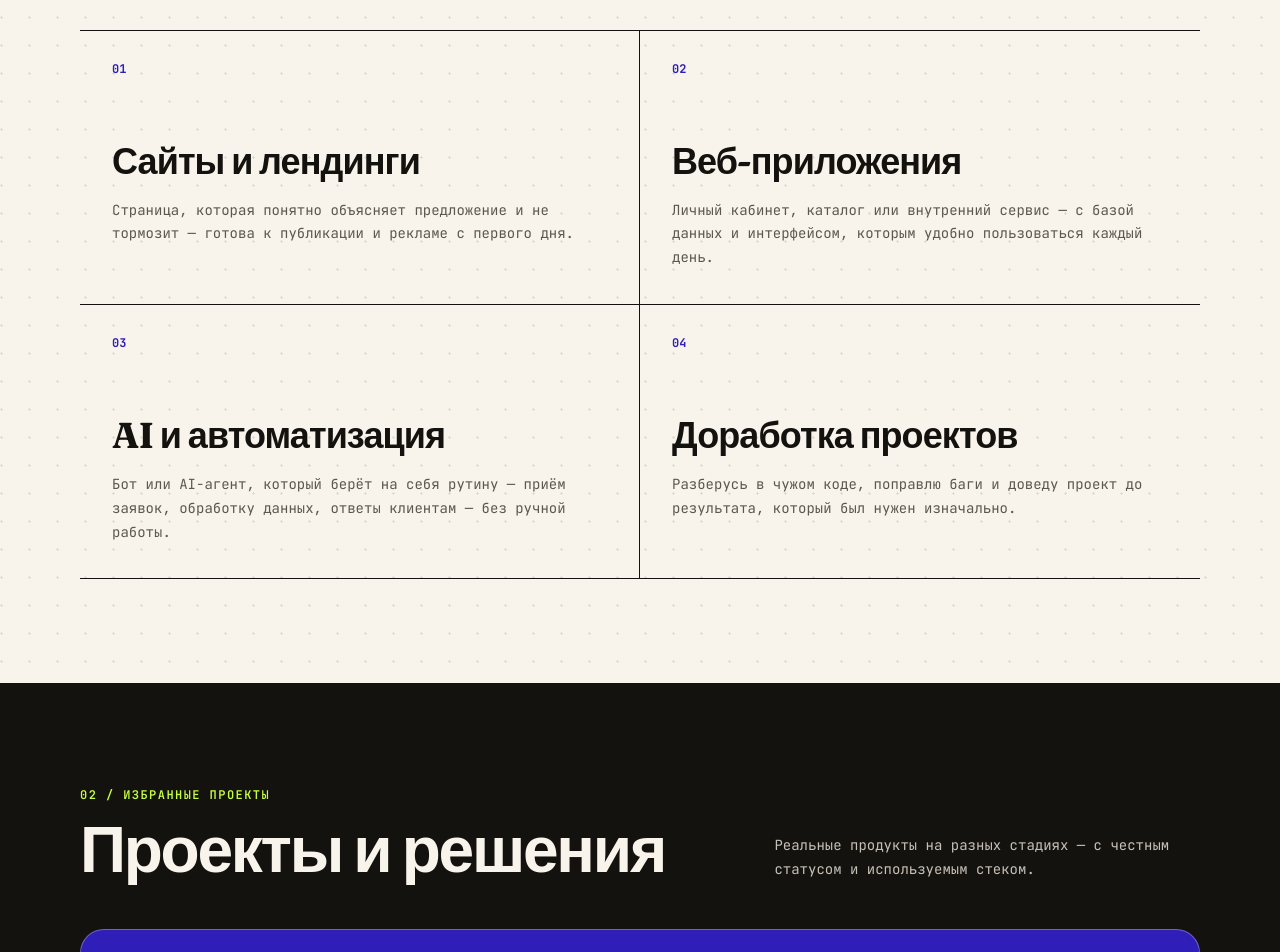
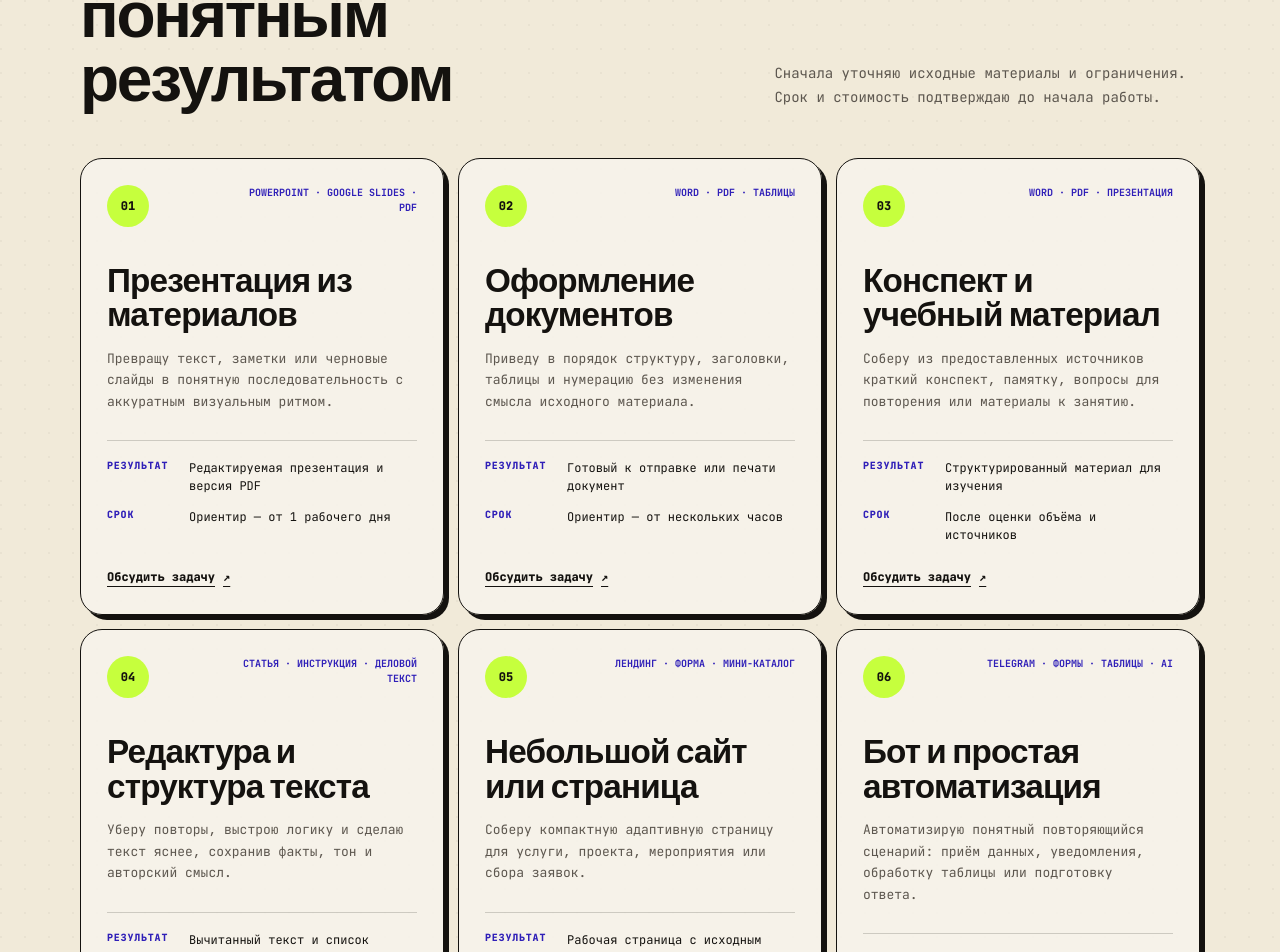
Before and after one commit to bav56172-svg/andrey-portfolio, a Next.js app: page / in a window 1280 px wide. Shown: the part 1104-2056 px from the top of the page. Built offline with nearby package versions, Linux system fonts and the light colour scheme.

Commit message:
feat: добавить быстрые услуги в портфолио

```diff
--- a/app/globals.css
+++ b/app/globals.css
@@ -392,6 +392,127 @@ a:focus-visible {
   font-size: 14px;
   line-height: 1.7;
 }
+.quick-services {
+  position: relative;
+  overflow: hidden;
+  background: var(--paper-2);
+}
+.quick-services::before {
+  position: absolute;
+  inset: 0;
+  background-image: radial-gradient(
+    circle at 1px 1px,
+    rgba(28, 24, 20, 0.12) 1px,
+    transparent 0
+  );
+  background-size: 24px 24px;
+  content: "";
+  opacity: 0.32;
+  pointer-events: none;
+}
+.quick-services .container {
+  position: relative;
+}
+.quick-service-grid {
+  display: grid;
+  grid-template-columns: repeat(3, minmax(0, 1fr));
+  gap: 14px;
+}
+.quick-service-card {
+  display: flex;
+  min-height: 390px;
+  flex-direction: column;
+  padding: 26px;
+  border: 1px solid var(--ink);
+  border-radius: 22px;
+  background: rgba(248, 244, 236, 0.88);
+  box-shadow: 5px 5px 0 var(--ink);
+  transition:
+    transform 180ms ease,
+    box-shadow 180ms ease;
+}
+.quick-service-card:hover {
+  box-shadow: 2px 2px 0 var(--ink);
+  transform: translate(3px, 3px);
+}
+.quick-service-head {
+  display: flex;
+  min-height: 44px;
+  align-items: flex-start;
+  justify-content: space-between;
+  gap: 18px;
+  margin-bottom: 34px;
+}
+.quick-service-number {
+  display: inline-grid;
+  min-width: 42px;
+  min-height: 42px;
+  place-items: center;
+  border-radius: 50%;
+  background: var(--lime);
+  color: var(--ink);
+  font-size: 12px;
+  font-weight: 800;
+}
+.quick-service-head p {
+  max-width: 190px;
+  color: var(--violet-deep);
+  font-size: 10px;
+  font-weight: 700;
+  line-height: 1.5;
+  text-align: right;
+  text-transform: uppercase;
+}
+.quick-service-card h3 {
+  max-width: 310px;
+  font-family: var(--serif);
+  font-size: clamp(25px, 2.6vw, 34px);
+  font-weight: 620;
+  line-height: 1.04;
+  letter-spacing: -0.025em;
+}
+.quick-service-description {
+  margin-top: 16px;
+  color: var(--muted-ink);
+  font-size: 13px;
+  line-height: 1.65;
+}
+.quick-service-details {
+  display: grid;
+  gap: 13px;
+  margin-top: 28px;
+  padding-top: 18px;
+  border-top: 1px solid var(--line);
+}
+.quick-service-details > div {
+  display: grid;
+  grid-template-columns: 70px minmax(0, 1fr);
+  gap: 12px;
+}
+.quick-service-details dt {
+  color: var(--violet-deep);
+  font-size: 10px;
+  font-weight: 800;
+  letter-spacing: 0.08em;
+  text-transform: uppercase;
+}
+.quick-service-details dd {
+  font-size: 12px;
+  line-height: 1.5;
+}
+.quick-service-link {
+  display: inline-flex;
+  min-height: 44px;
+  align-items: center;
+  align-self: flex-start;
+  gap: 8px;
+  margin-top: auto;
+  padding-top: 22px;
+  color: var(--ink);
+  font-size: 12px;
+  font-weight: 800;
+  text-underline-offset: 5px;
+}
 .service-grid {
   display: grid;
   grid-template-columns: repeat(2, minmax(0, 1fr));
@@ -456,6 +577,9 @@ a:focus-visible {
 }
 .project-card:first-child {
   background: var(--violet-deep);
+}
+.project-card:first-child .project-category {
+  color: #e3dfff;
 }
 .project-meta {
   display: flex;
@@ -720,6 +844,9 @@ a:focus-visible {
   .process-grid {
     grid-template-columns: repeat(2, minmax(0, 1fr));
   }
+  .quick-service-grid {
+    grid-template-columns: repeat(2, minmax(0, 1fr));
+  }
   .process-step:nth-child(3) {
     border-left: 0;
   }
@@ -760,6 +887,7 @@ a:focus-visible {
   }
   .hero-proof,
   .section-heading,
+  .quick-service-grid,
   .service-grid,
   .project-grid,
   .about-grid {
@@ -782,6 +910,9 @@ a:focus-visible {
   .service-card {
     min-height: 220px;
     padding-inline: 0;
+  }
+  .quick-service-card {
+    min-height: 0;
   }
   .project-card {
     grid-template-columns: 54px minmax(0, 1fr);
@@ -847,6 +978,17 @@ a:focus-visible {
   .contact-inner .button {
     width: 100%;
   }
+  .quick-service-card {
+    padding: 22px 20px;
+    box-shadow: 3px 3px 0 var(--ink);
+  }
+  .quick-service-head {
+    margin-bottom: 28px;
+  }
+  .quick-service-details > div {
+    grid-template-columns: 1fr;
+    gap: 5px;
+  }
   .terminal-card {
     right: -4px;
   }
--- a/app/page.tsx
+++ b/app/page.tsx
@@ -2,7 +2,8 @@ import Image from "next/image";
 
 import { portfolioContent } from "./content";
 
-const { links, processSteps, projects, services } = portfolioContent;
+const { links, processSteps, projects, quickServices, services } =
+  portfolioContent;
 
 export default function Home() {
   return (
@@ -15,7 +16,7 @@ export default function Home() {
           <a
             className="wordmark"
             href="#top"
-            aria-label="Андрей Балашов — наверх"
+            aria-label="AB. — Андрей Балашов, наверх"
           >
             AB<span className="wordmark-dot">.</span>
           </a>
@@ -54,8 +55,8 @@ export default function Home() {
                 <a className="button button-primary" href="#contact">
                   Обсудить проект<span aria-hidden="true">↓</span>
                 </a>
-                <a className="button button-secondary" href="#work">
-                  Посмотреть работы<span aria-hidden="true">↓</span>
+                <a className="button button-secondary" href="#services">
+                  Выбрать услугу<span aria-hidden="true">↓</span>
                 </a>
               </div>
               <p className="stack-line" aria-label="Основной стек">
@@ -105,17 +106,68 @@ export default function Home() {
         </section>
 
         <section
-          className="section services"
+          className="section quick-services"
           id="services"
           aria-labelledby="services-title"
         >
           <div className="container">
             <div className="section-heading">
-              <p className="section-kicker">01 / Услуги</p>
-              <h2 id="services-title">Чем могу помочь</h2>
+              <p className="section-kicker">01 / Можно заказать сейчас</p>
+              <h2 id="services-title">Небольшие задачи с понятным результатом</h2>
               <p>
-                От понятной посадочной страницы до внутреннего сервиса и
-                AI-интеграции.
+                Сначала уточняю исходные материалы и ограничения. Срок и
+                стоимость подтверждаю до начала работы.
+              </p>
+            </div>
+            <div className="quick-service-grid">
+              {quickServices.map((service) => (
+                <article className="quick-service-card" key={service.number}>
+                  <div className="quick-service-head">
+                    <span className="quick-service-number" aria-hidden="true">
+                      {service.number}
+                    </span>
+                    <p>{service.formats}</p>
+                  </div>
+                  <h3>{service.title}</h3>
+                  <p className="quick-service-description">
+                    {service.description}
+                  </p>
+                  <dl className="quick-service-details">
+                    <div>
+                      <dt>Результат</dt>
+                      <dd>{service.result}</dd>
+                    </div>
+                    <div>
+                      <dt>Срок</dt>
+                      <dd>{service.timeline}</dd>
+                    </div>
+                  </dl>
+                  <a
+                    className="quick-service-link"
+                    href={links.telegram}
+                    target="_blank"
+                    rel="noreferrer"
+                  >
+                    Обсудить задачу <span aria-hidden="true">↗</span>
+                  </a>
+                </article>
+              ))}
+            </div>
+          </div>
+        </section>
+
+        <section
+          className="section services"
+          id="capabilities"
+          aria-labelledby="capabilities-title"
+        >
+          <div className="container">
+            <div className="section-heading">
+              <p className="section-kicker">02 / Направления работы</p>
+              <h2 id="capabilities-title">Когда задача больше одного результата</h2>
+              <p>
+                Проектирование, разработка и развитие цифровых продуктов — от
+                первой структуры до проверенной публикации.
               </p>
             </div>
             <div className="service-grid">
@@ -139,7 +191,7 @@ export default function Home() {
         >
           <div className="container">
             <div className="section-heading section-heading-light">
-              <p className="section-kicker">02 / Избранные проекты</p>
+              <p className="section-kicker">03 / Избранные проекты</p>
               <h2 id="work-title">Проекты и решения</h2>
               <p>
                 Реальные продукты на разных стадиях — с честным статусом и
@@ -212,7 +264,7 @@ export default function Home() {
         >
           <div className="container">
             <div className="section-heading">
-              <p className="section-kicker">03 / Процесс</p>
+              <p className="section-kicker">04 / Процесс</p>
               <h2 id="process-title">Как строится работа</h2>
               <p>
                 Понятный маршрут от первой формулировки задачи до проверенной
@@ -240,7 +292,7 @@ export default function Home() {
         >
           <div className="container about-grid">
             <div>
-              <p className="section-kicker">04 / Об исполнителе</p>
+              <p className="section-kicker">05 / Об исполнителе</p>
               <h2 id="about-title">Инженерный подход</h2>
             </div>
             <div className="about-copy">
@@ -267,7 +319,7 @@ export default function Home() {
         >
           <div className="container contact-inner">
             <div>
-              <p className="section-kicker">05 / Контакт</p>
+              <p className="section-kicker">06 / Контакт</p>
               <h2 id="contact-title">Есть задача? Давайте обсудим.</h2>
               <p className="contact-copy">
                 Коротко опишите проект, текущую ситуацию и желаемый результат. Я
--- a/app/portfolio-content.json
+++ b/app/portfolio-content.json
@@ -4,6 +4,56 @@
     "max": "https://max.ru/u/f9LHodD0cOIWlQZKtChlzsOZzj-0wNvvzONUF5MuTcohAdvsauiCfDwzBh0",
     "github": "https://github.com/bav56172-svg"
   },
+  "quickServices": [
+    {
+      "number": "01",
+      "title": "Презентация из материалов",
+      "description": "Превращу текст, заметки или черновые слайды в понятную последовательность с аккуратным визуальным ритмом.",
+      "result": "Редактируемая презентация и версия PDF",
+      "timeline": "Ориентир — от 1 рабочего дня",
+      "formats": "PowerPoint · Google Slides · PDF"
+    },
+    {
+      "number": "02",
+      "title": "Оформление документов",
+      "description": "Приведу в порядок структуру, заголовки, таблицы и нумерацию без изменения смысла исходного материала.",
+      "result": "Готовый к отправке или печати документ",
+      "timeline": "Ориентир — от нескольких часов",
+      "formats": "Word · PDF · таблицы"
+    },
+    {
+      "number": "03",
+      "title": "Конспект и учебный материал",
+      "description": "Соберу из предоставленных источников краткий конспект, памятку, вопросы для повторения или материалы к занятию.",
+      "result": "Структурированный материал для изучения",
+      "timeline": "После оценки объёма и источников",
+      "formats": "Word · PDF · презентация"
+    },
+    {
+      "number": "04",
+      "title": "Редактура и структура текста",
+      "description": "Уберу повторы, выстрою логику и сделаю текст яснее, сохранив факты, тон и авторский смысл.",
+      "result": "Вычитанный текст и список существенных правок",
+      "timeline": "Ориентир — от нескольких часов",
+      "formats": "Статья · инструкция · деловой текст"
+    },
+    {
+      "number": "05",
+      "title": "Небольшой сайт или страница",
+      "description": "Соберу компактную адаптивную страницу для услуги, проекта, мероприятия или сбора заявок.",
+      "result": "Рабочая страница с исходным кодом",
+      "timeline": "Ориентир — от 2 рабочих дней",
+      "formats": "Лендинг · форма · мини-каталог"
+    },
+    {
+      "number": "06",
+      "title": "Бот и простая автоматизация",
+      "description": "Автоматизирую понятный повторяющийся сценарий: приём данных, уведомления, обработку таблицы или подготовку ответа.",
+      "result": "Проверяемый рабочий сценарий и инструкция",
+      "timeline": "После короткой оценки задачи",
+      "formats": "Telegram · формы · таблицы · AI"
+    }
+  ],
   "services": [
     {
       "number": "01",
@@ -59,7 +109,7 @@
       "stack": "Next.js · TypeScript · Supabase · Stripe",
       "status": "MVP в разработке",
       "tone": "progress",
-      "repository": "https://github.com/bav56172-svg/spec76-core"
+      "repository": null
     },
     {
       "title": "ЕЦЭУПО",
```
Also changed, not shown: app/content.ts (+7 -0 lines), scripts/content-validation.mjs (+37 -0 lines), 1 other file (tests, documents, lock files or other folders).
